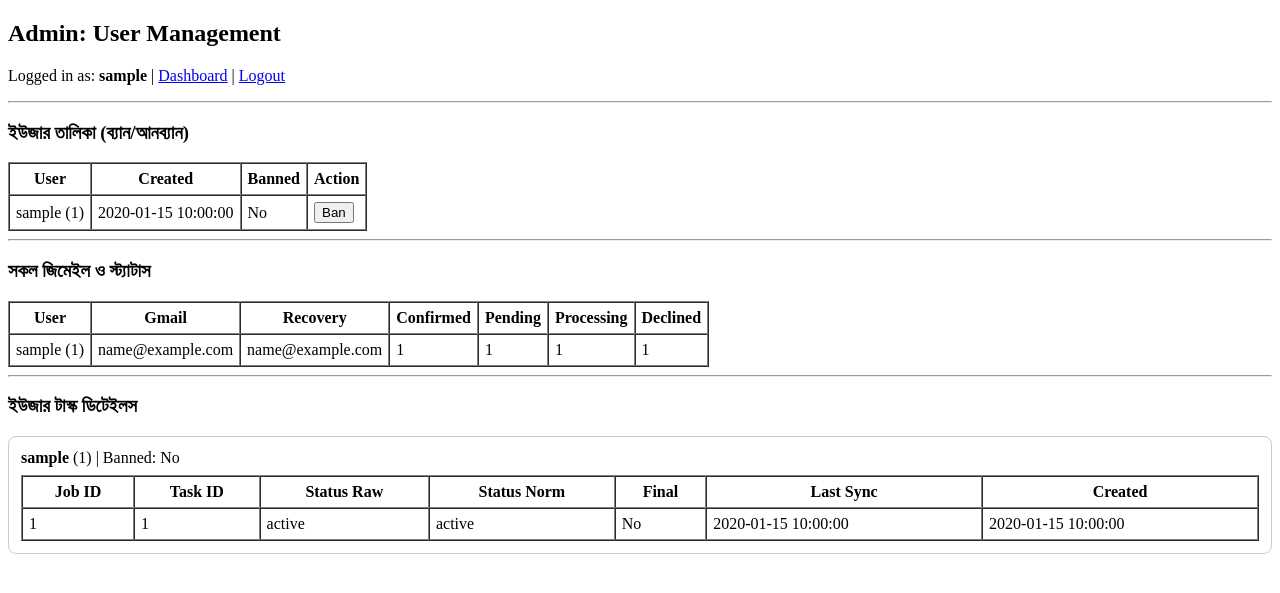
After one commit to shahariarmahfuz/gmail, a FastAPI app: template templates/admin_users.html in a window 1280 px wide. The commit adds this page. Shown: the top 593 px of the page. Run offline with FastAPI, Linux system fonts and the light colour scheme; the template is opened without the code that fills it: most values are stand-ins (such as "Sample title", 1, 10 or a date in 2020); parts of the project's set-up code (start-up, migrations or seed data) failed here and were passed over.

Commit message:
Add admin user management and withdrawal details

```diff
--- a/main.py
+++ b/main.py
@@ -110,10 +110,13 @@ async def db_init() -> None:
             user_id TEXT PRIMARY KEY,
             username TEXT NOT NULL UNIQUE,
             password_hash TEXT NOT NULL,
+            is_banned INTEGER DEFAULT 0,
             created_at DATETIME DEFAULT CURRENT_TIMESTAMP
         );
         """
     )
+    if not await _table_has_column("users", "is_banned"):
+        await db_execute("ALTER TABLE users ADD COLUMN is_banned INTEGER DEFAULT 0;")
 
     # Admins
     await db_execute(
@@ -302,14 +305,14 @@ async def get_session(session_id: Optional[str]) -> Optional[Dict[str, str]]:
 
 async def get_user_by_username(username: str) -> Optional[Dict[str, Any]]:
     return await db_fetchone(
-        "SELECT user_id, username, password_hash FROM users WHERE username=?;",
+        "SELECT user_id, username, password_hash, is_banned FROM users WHERE username=?;",
         (username,),
     )
 
 
 async def get_user_by_id(user_id: str) -> Optional[Dict[str, Any]]:
     return await db_fetchone(
-        "SELECT user_id, username FROM users WHERE user_id=?;",
+        "SELECT user_id, username, is_banned FROM users WHERE user_id=?;",
         (user_id,),
     )
 
@@ -319,7 +322,7 @@ async def create_user(username: str, password: str) -> Dict[str, Any]:
 
     async def _tx(client):
         await client.execute(
-            "INSERT INTO users(user_id, username, password_hash) VALUES (?, ?, ?);",
+            "INSERT INTO users(user_id, username, password_hash, is_banned) VALUES (?, ?, ?, 0);",
             (user_id, username, hash_password(password)),
         )
 
@@ -349,6 +352,8 @@ async def require_user(request: Request) -> Dict[str, Any]:
     u = await get_user_by_id(s["principal_id"])
     if not u:
         raise HTTPException(status_code=401, detail="Invalid user session")
+    if int(u.get("is_banned") or 0) == 1:
+        raise HTTPException(status_code=403, detail="User is banned")
     return u
 
 
@@ -537,6 +542,61 @@ async def admin_overview_stats() -> Dict[str, int]:
         "total_withdrawals": int(total_withdrawals),
         "pending_withdrawals": int(pending_withdrawals),
     }
+
+
+async def admin_user_list() -> List[Dict[str, Any]]:
+    return await db_fetchall(
+        """
+        SELECT user_id, username, is_banned, created_at
+        FROM users
+        ORDER BY created_at DESC;
+        """
+    )
+
+
+async def admin_user_tasks(user_id: str) -> List[Dict[str, Any]]:
+    return await db_fetchall(
+        """
+        SELECT job_id, job_task_id, status_raw, status_norm, is_final, last_sync_at, created_at
+        FROM user_tasks
+        WHERE user_id=?
+        ORDER BY created_at DESC, id DESC;
+        """,
+        (user_id,),
+    )
+
+
+async def admin_user_gmail_list() -> List[Dict[str, Any]]:
+    return await db_fetchall(
+        """
+        SELECT u.user_id,
+               u.username,
+               d.gmail,
+               d.recovery_email,
+               d.secret,
+               d.created_at,
+               d.updated_at,
+               COALESCE(SUM(CASE WHEN t.status_norm='confirmed' THEN 1 ELSE 0 END), 0) AS confirmed_count,
+               COALESCE(SUM(CASE WHEN t.status_norm='pending' THEN 1 ELSE 0 END), 0) AS pending_count,
+               COALESCE(SUM(CASE WHEN t.status_norm='processing' THEN 1 ELSE 0 END), 0) AS processing_count,
+               COALESCE(SUM(CASE WHEN t.status_norm='declined' THEN 1 ELSE 0 END), 0) AS declined_count
+        FROM users u
+        LEFT JOIN user_drafts d ON d.user_id = u.user_id
+        LEFT JOIN user_tasks t ON t.user_id = u.user_id
+        GROUP BY u.user_id, u.username, d.gmail, d.recovery_email, d.secret, d.created_at, d.updated_at
+        ORDER BY d.updated_at DESC NULLS LAST, u.created_at DESC;
+        """
+    )
+
+
+async def set_user_ban(user_id: str, banned: bool) -> None:
+    async def _tx(client):
+        await client.execute(
+            "UPDATE users SET is_banned=? WHERE user_id=?;",
+            (1 if banned else 0, user_id),
+        )
+
+    await with_write_tx(_tx)
 
 
 # =========================
@@ -890,6 +950,60 @@ async def list_all_withdrawals(status: Optional[str] = None) -> List[Dict[str, A
     )
 
 
+async def admin_withdrawals_overview(status: Optional[str] = None) -> List[Dict[str, Any]]:
+    if status:
+        return await db_fetchall(
+            """
+            SELECT w.withdrawal_id,
+                   w.user_id,
+                   u.username,
+                   u.is_banned,
+                   d.gmail,
+                   d.recovery_email,
+                   w.amount,
+                   w.status,
+                   w.method,
+                   w.number,
+                   w.meta,
+                   w.admin_txid,
+                   w.admin_note,
+                   w.created_at,
+                   w.updated_at,
+                   w.paid_at
+            FROM withdrawals w
+            JOIN users u ON u.user_id = w.user_id
+            LEFT JOIN user_drafts d ON d.user_id = w.user_id
+            WHERE w.status=?
+            ORDER BY w.created_at DESC;
+            """,
+            (status,),
+        )
+    return await db_fetchall(
+        """
+        SELECT w.withdrawal_id,
+               w.user_id,
+               u.username,
+               u.is_banned,
+               d.gmail,
+               d.recovery_email,
+               w.amount,
+               w.status,
+               w.method,
+               w.number,
+               w.meta,
+               w.admin_txid,
+               w.admin_note,
+               w.created_at,
+               w.updated_at,
+               w.paid_at
+        FROM withdrawals w
+        JOIN users u ON u.user_id = w.user_id
+        LEFT JOIN user_drafts d ON d.user_id = w.user_id
+        ORDER BY w.created_at DESC;
+        """
+    )
+
+
 async def admin_confirm_withdraw(withdrawal_id: str, txid: str, note: str) -> None:
     txid = (txid or "").strip()
     note = (note or "").strip()
@@ -1032,6 +1146,8 @@ async def login_submit(request: Request, username: str = Form(...), password: st
     u = await get_user_by_username(username)
     if not u or not verify_password(password, u["password_hash"]):
         return templates.TemplateResponse("login.html", {"request": request, "error": "Invalid credentials"})
+    if int(u.get("is_banned") or 0) == 1:
+        return templates.TemplateResponse("login.html", {"request": request, "error": "User is banned"})
 
     sid = await create_session("user", u["user_id"])
     resp = RedirectResponse(url="/user/dashboard", status_code=302)
@@ -1321,10 +1437,18 @@ async def admin_add_credit(
 @app.get("/admin/withdrawals", response_class=HTMLResponse)
 async def admin_withdrawals_page(request: Request):
     admin = await require_admin(request)
-    w_all = await list_all_withdrawals(status=None)
+    w_all = await admin_withdrawals_overview(status=None)
+    gmail_list = await admin_user_gmail_list()
     return templates.TemplateResponse(
         "admin_withdrawals.html",
-        {"request": request, "admin": admin, "withdrawals": w_all, "error": None, "success": None},
+        {
+            "request": request,
+            "admin": admin,
+            "withdrawals": w_all,
+            "gmail_list": gmail_list,
+            "error": None,
+            "success": None,
+        },
     )
 
 
@@ -1351,6 +1475,37 @@ async def admin_reject_withdrawal_web(
     return RedirectResponse(url="/admin/withdrawals", status_code=302)
 
 
+@app.get("/admin/users", response_class=HTMLResponse)
+async def admin_users_page(request: Request):
+    admin = await require_admin(request)
+    users = await admin_user_list()
+    gmail_list = await admin_user_gmail_list()
+    tasks_by_user: Dict[str, List[Dict[str, Any]]] = {}
+    for user in users:
+        tasks_by_user[str(user["user_id"])] = await admin_user_tasks(str(user["user_id"]))
+    return templates.TemplateResponse(
+        "admin_users.html",
+        {
+            "request": request,
+            "admin": admin,
+            "users": users,
+            "gmail_list": gmail_list,
+            "tasks_by_user": tasks_by_user,
+            "error": None,
+            "success": None,
+        },
+    )
+
+
+@app.post("/admin/users/ban")
+async def admin_users_ban(request: Request, user_id: str = Form(...), action: str = Form(...)):
+    await require_admin(request)
+    action = (action or "").strip().lower()
+    banned = action == "ban"
+    await set_user_ban(user_id=user_id, banned=banned)
+    return RedirectResponse(url="/admin/users", status_code=302)
+
+
 # =========================
 # Direct run
 # =========================
--- a/templates/admin_dashboard.html
+++ b/templates/admin_dashboard.html
@@ -21,6 +21,7 @@
   <ul>
     <li><a href="/admin/credit">ইউজার ব্যালেন্স এড করুন</a></li>
     <li><a href="/admin/withdrawals">উইথড্র রিকুয়েস্ট ম্যানেজ করুন</a></li>
+    <li><a href="/admin/users">ইউজার ম্যানেজমেন্ট</a></li>
   </ul>
 
   <p style="margin-top:20px;">Default admin (dev): <b>admin / admin</b></p>
--- /dev/null
+++ b/templates/admin_users.html
@@ -0,0 +1,106 @@
+<!doctype html>
+<html>
+<head><meta charset="utf-8"><title>Admin Users</title></head>
+<body>
+  <h2>Admin: User Management</h2>
+  <p>Logged in as: <b>{{ admin.username }}</b> | <a href="/admin">Dashboard</a> | <a href="/admin/logout">Logout</a></p>
+
+  {% if error %}<p style="color:red;">{{ error }}</p>{% endif %}
+  {% if success %}<p style="color:green;">{{ success }}</p>{% endif %}
+
+  <hr>
+
+  <h3>ইউজার তালিকা (ব্যান/আনব্যান)</h3>
+  <table border="1" cellpadding="6" cellspacing="0">
+    <tr>
+      <th>User</th>
+      <th>Created</th>
+      <th>Banned</th>
+      <th>Action</th>
+    </tr>
+    {% for u in users %}
+    <tr>
+      <td>{{ u.username }} ({{ u.user_id }})</td>
+      <td>{{ u.created_at }}</td>
+      <td>{{ "Yes" if u.is_banned else "No" }}</td>
+      <td>
+        {% if u.is_banned %}
+        <form method="post" action="/admin/users/ban">
+          <input type="hidden" name="user_id" value="{{ u.user_id }}">
+          <input type="hidden" name="action" value="unban">
+          <button type="submit">Unban</button>
+        </form>
+        {% else %}
+        <form method="post" action="/admin/users/ban">
+          <input type="hidden" name="user_id" value="{{ u.user_id }}">
+          <input type="hidden" name="action" value="ban">
+          <button type="submit">Ban</button>
+        </form>
+        {% endif %}
+      </td>
+    </tr>
+    {% endfor %}
+  </table>
+
+  <hr>
+
+  <h3>সকল জিমেইল ও স্ট্যাটাস</h3>
+  <table border="1" cellpadding="6" cellspacing="0">
+    <tr>
+      <th>User</th>
+      <th>Gmail</th>
+      <th>Recovery</th>
+      <th>Confirmed</th>
+      <th>Pending</th>
+      <th>Processing</th>
+      <th>Declined</th>
+    </tr>
+    {% for g in gmail_list %}
+    <tr>
+      <td>{{ g.username }} ({{ g.user_id }})</td>
+      <td>{{ g.gmail or "N/A" }}</td>
+      <td>{{ g.recovery_email or "N/A" }}</td>
+      <td>{{ g.confirmed_count }}</td>
+      <td>{{ g.pending_count }}</td>
+      <td>{{ g.processing_count }}</td>
+      <td>{{ g.declined_count }}</td>
+    </tr>
+    {% endfor %}
+  </table>
+
+  <hr>
+
+  <h3>ইউজার টাস্ক ডিটেইলস</h3>
+  {% for u in users %}
+  <div style="border:1px solid #ccc; padding:12px; margin:12px 0; border-radius:8px;">
+    <b>{{ u.username }}</b> ({{ u.user_id }}) | Banned: {{ "Yes" if u.is_banned else "No" }}
+    <table border="1" cellpadding="6" cellspacing="0" style="margin-top:8px; width:100%;">
+      <tr>
+        <th>Job ID</th>
+        <th>Task ID</th>
+        <th>Status Raw</th>
+        <th>Status Norm</th>
+        <th>Final</th>
+        <th>Last Sync</th>
+        <th>Created</th>
+      </tr>
+      {% for t in tasks_by_user[u.user_id|string] %}
+      <tr>
+        <td>{{ t.job_id }}</td>
+        <td>{{ t.job_task_id }}</td>
+        <td>{{ t.status_raw or "" }}</td>
+        <td>{{ t.status_norm or "" }}</td>
+        <td>{{ "Yes" if t.is_final else "No" }}</td>
+        <td>{{ t.last_sync_at or "" }}</td>
+        <td>{{ t.created_at }}</td>
+      </tr>
+      {% else %}
+      <tr>
+        <td colspan="7">No tasks found.</td>
+      </tr>
+      {% endfor %}
+    </table>
+  </div>
+  {% endfor %}
+</body>
+</html>
```
Also changed, not shown: templates/admin_withdrawals.html (+48 -24 lines).
